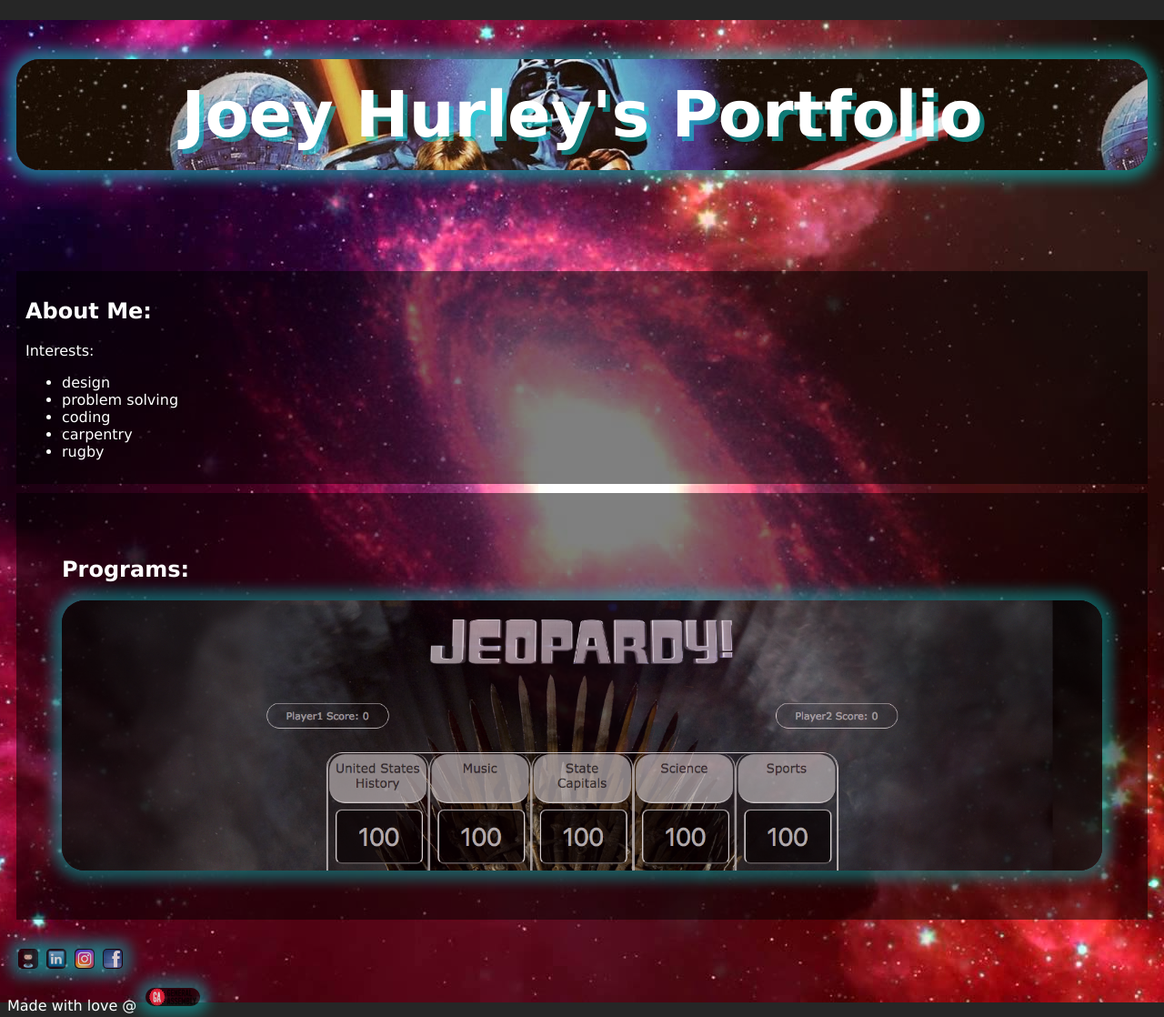
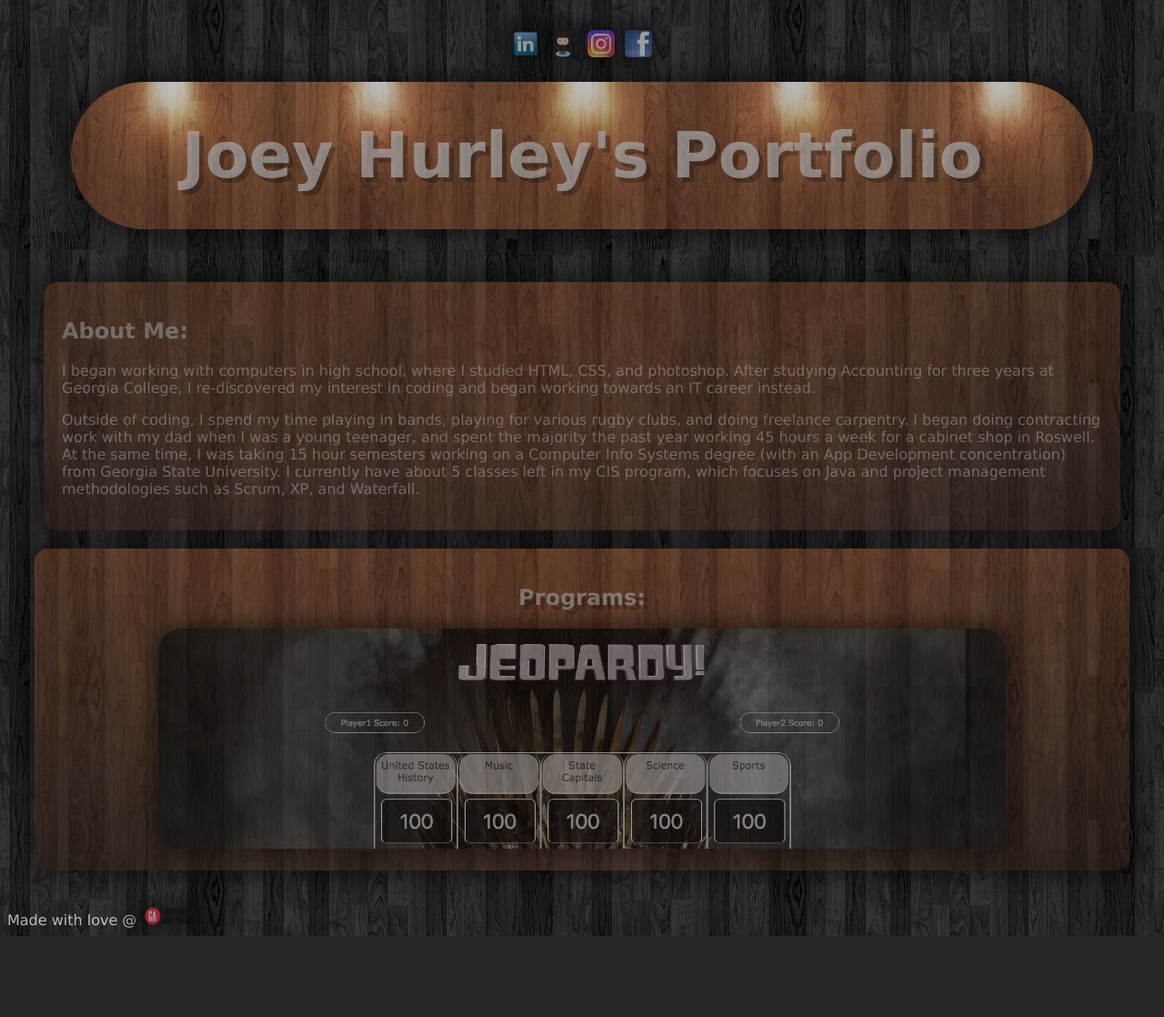
Before and after one commit to jchurley95/GA_Portfolio, a plain HTML site: page index.html in a window 1280 px wide. Shown: the top 1118 px of the page at 91% size. After the commit the page ends 1029 px from the top, so only its background shows below. Drawn offline with nearby package versions, Linux system fonts and the light colour scheme.

Commit message:
Updated css and About me html

```diff
--- a/index.html
+++ b/index.html
@@ -10,6 +10,10 @@
 <body>
 
     <header>
+        <a href="https://www.linkedin.com/in/joey-hurley-41b016127/" target="_blank"><img class="icon" id="linkedin-icon" src="img/linkedin_icon.png"></a>
+        <a href="https://github.com/jchurley95" target="_blank"><img class="icon" id="github-icon" src="img/github_icon.png"></a>
+        <a href="https://www.instagram.com/bourbonandpowertools/" target="_blank"><img class="icon" id="instagram-icon" src="img/instagram_icon.png"></a>
+        <a href="https://www.facebook.com/vivalajoey" target="_blank"><img class="icon" id="facebook-icon" src="img/Facebook_icon.png"></a>
         <h1 id="page-title">Joey Hurley's Portfolio</h1>
     </header>
 
@@ -17,15 +21,19 @@
 
         <section id="about">
         <h2 id="about-title">About Me:</h2>
-        <p>Interests:
-            <ul id="interests">
-                <li>design</li>
-                <li>problem solving</li>
-                <li>coding</li>
-                <li>carpentry</li>
-                <li>rugby</li>
-            </ul>
+        <p>
+            I began working with computers in high school, where I studied HTML, CSS, and photoshop.
+            After studying Accounting for three years at Georgia College, I re-discovered my interest in coding and began working towards an IT career instead.
         </p>
+
+        <p>
+            Outside of coding, I spend my time playing in bands, playing for various rugby clubs, and doing freelance carpentry.
+            I began doing contracting work with my dad when I was a young teenager,
+            and spent the majority the past year working 45 hours a week for a cabinet shop in Roswell.
+            At the same time, I was taking 15 hour semesters working on a Computer Info Systems degree (with an App Development concentration) from Georgia State University.
+            I currently have about 5 classes left in my CIS program, which focuses on Java and project management methodologies such as Scrum, XP, and Waterfall.
+        </p>
+
         </section>
 
         <section id="programs">
@@ -38,10 +46,6 @@
     </main>
 
     <footer>
-            <a href="https://github.com/jchurley95" target="_blank"><img class="icon" id="github-icon" src="img/github_icon.png"></a>
-            <a href="https://www.linkedin.com/in/joey-hurley-41b016127/" target="_blank"><img class="icon" id="linkedin-icon" src="img/linkedin_icon.png"></a>
-            <a href="https://www.instagram.com/bourbonandpowertools/" target="_blank"><img class="icon" id="instagram-icon" src="img/instagram_icon.png"></a>
-            <a href="https://www.facebook.com/vivalajoey" target="_blank"><img class="icon" id="facebook-icon" src="img/Facebook_icon.png"></a>
     </footer>
 
     <div id="made-with">Made with love @ <img id="ga-icon" src="img/generalassemblylogo.png"></div>
--- a/style.css
+++ b/style.css
@@ -2,18 +2,18 @@
     color: white;
     background-color: rgba(0, 0, 0, 0.85);
     font-family: Verdana, Geneva, Tahoma, sans-serif;
-    background-image: url(img/galaxy-background.jpg);
-    background-repeat: no-repeat;
+    background-image: url(img/black_wood.jpg);
+    opacity: 0.7;
     background-attachment: fixed;
     background-position: center;
 }
 
 img {
     opacity: 0.8;
-    width: 100%;
+    width: 80%;
     border-radius: 25px;
     background-color: rgba(0,0,0,0.5);
-    box-shadow: 0 0 15px 10px rgba(0,225,225,0.5);
+    box-shadow: 0 0 15px 10px rgba(0,0,0,0.5);
 }
 
 img:hover {
@@ -30,39 +30,46 @@
     text-align: center;
     padding: 10px;
     height: 250px;
+    margin: 20px;
 }
 
-#page-title {
-    color: rgba(white);
-    font-size: 70px;
-    box-shadow: 0 0 15px 10px rgba(0,225,225,0.5);
-    border-radius: 25px;
-    background-image: url(img/starwars-banner1.jpg);
-    text-shadow: 5px 5px rgba(0,225,225,0.5);
-    padding: 20px;
-}
 
 main {
-    margin: 20px 0px;
+    margin: 20px;
 }
 
 #about {
-    padding: 10px;
-    background-color: rgba(0,0,0,0.5);
-    margin: 10px;
+    background-image: url(img/wood_background.jpg);
+    opacity: 0.85;
+    background-position: center;
+    padding: 20px;
+    color: rgba(225,225,225,0.6);
+    margin: 20px;
+    border-radius: 15px;
+    box-shadow: 0 0 15px 10px rgba(0,0,0,0.5);
 }
 
 #about:hover {
-}
+    background-image: url(img/wood_background.jpg);
+    opacity: 0.95;
+    background-position: center;
+    padding: 20px;
+    color: rgba(225,225,225,0.7);
+    text-shadow: 5px 5px rgba(0,0,0,0.3);
 
-#interests {
-    border-radius: 25px;
 }
 
 #programs {
+    text-align: center;
+    background-image: url(img/wood_background.jpg);
+    opacity: 0.95;
+    background-position: center;
+    padding: 20px;
+    color: rgba(225,225,225,0.6);
     margin: 10px;
-    background-color: rgba(0,0,0,0.5);
-    padding: 50px;
+    border-radius: 15px;
+    box-shadow: 0 0 15px 10px rgba(0,0,0,0.5);
+    text-shadow: 5px 5px rgba(0,0,0,0.3);
 }
 
 footer {
@@ -80,8 +87,8 @@
 }
 
 .icon {
-    height: 20px;
-    width: 20px;
+    height: 30px;
+    width: 30px;
     border-radius: 5px;
     border: solid 1px rgba(0,0,0,0.5);
     margin: 2px;
@@ -91,12 +98,22 @@
     border-radius: 5px;
     cursor: pointer;
     box-shadow: 0 0 15px 10px rgba(0,225,150,0.5);
-    height: 22px;
-    width: 22px;
 }
 
 #ga-icon {
     height: 20px;
     width: 60px;
-    margin: 5px;
 }
+
+#page-title {
+    color: rgba(225,225,225,0.7);
+    font-size: 70px;
+    box-shadow: 0 0 15px 10px rgba(0,0,0,0.5);
+    border-radius: 120px;
+    background-image: url(img/wood_background.jpg);
+    opacity: 1;
+    background-position: top;
+    padding: 40px;
+    text-shadow: 5px 5px rgba(0,0,0,0.3);
+    margin: 20px 40px;
+}
```
Also changed, not shown: img/black_wood.jpg (added), img/wood_background.jpg (added).
